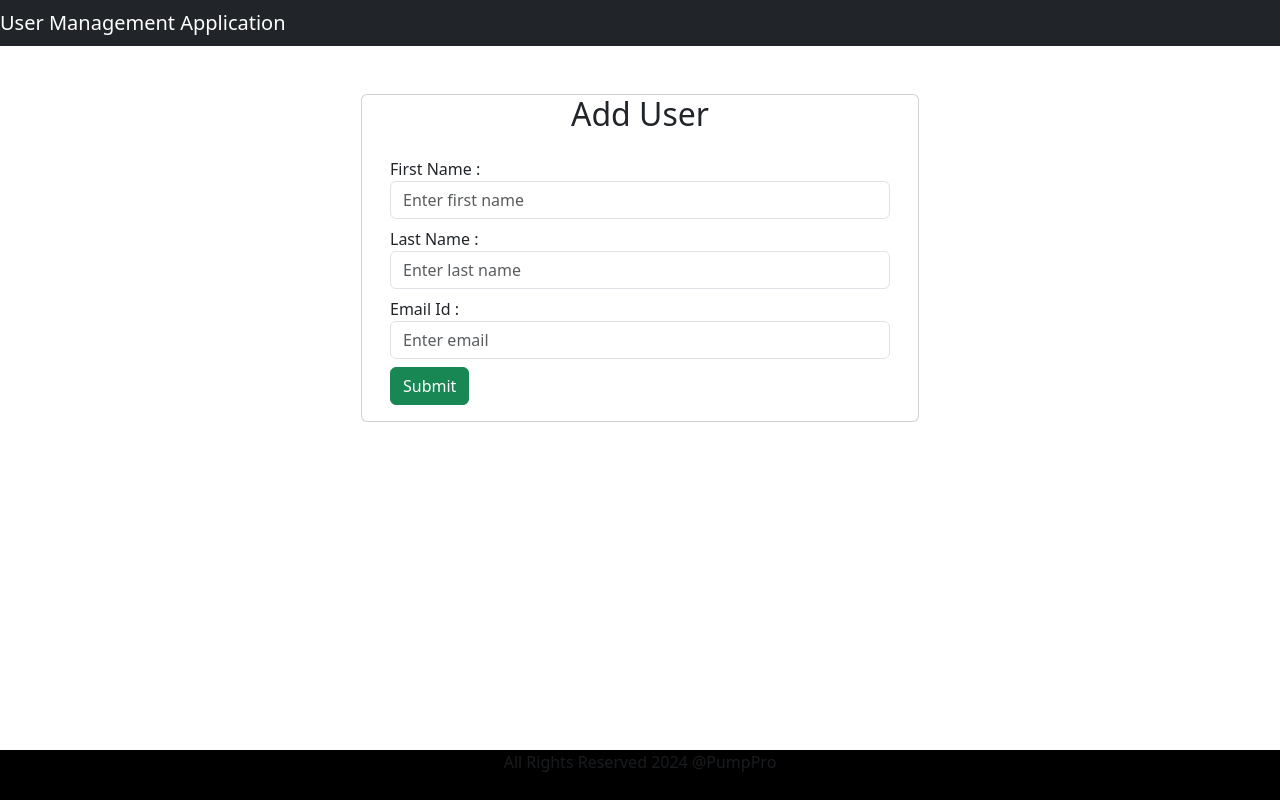
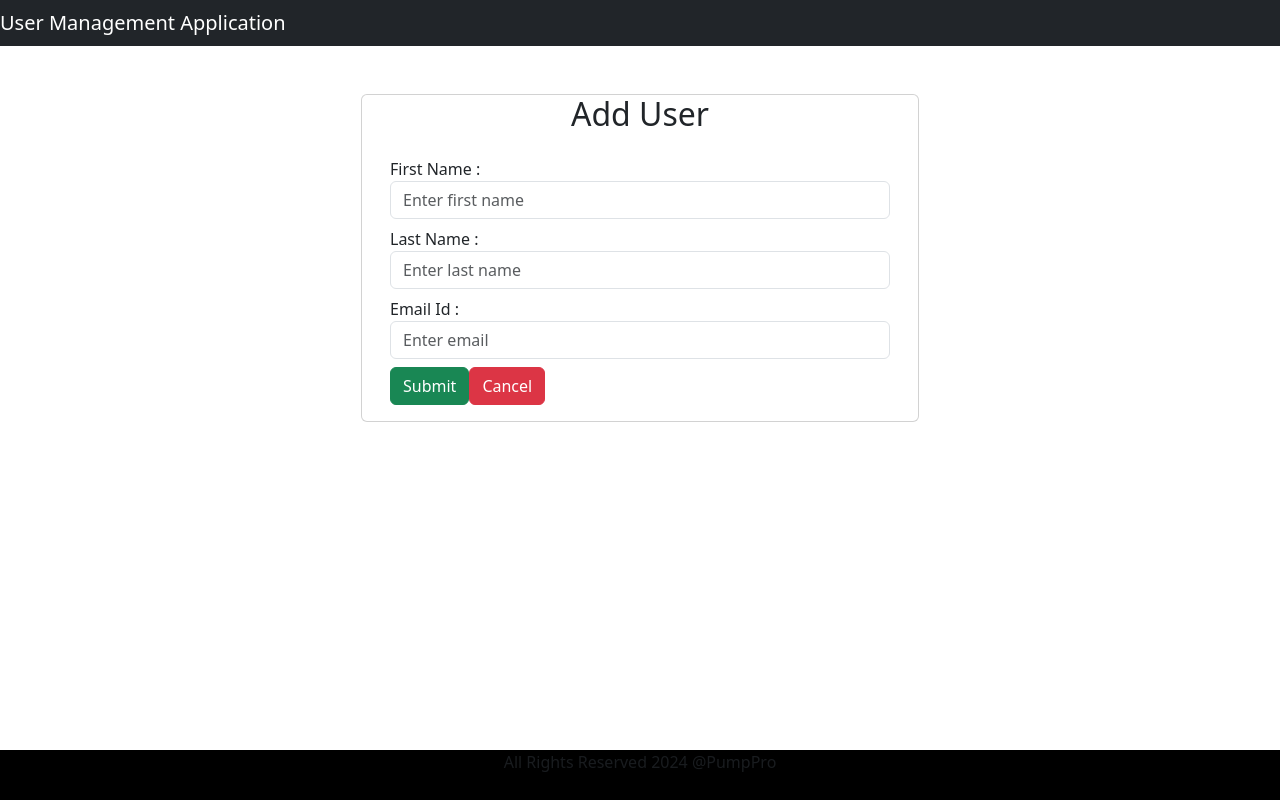
Before and after one commit to wcepress4/PumpPro, a React (Create React App) app in the folder pump-pro/: page /add-user in a window 1280 px wide. Built offline with nearby package versions, Linux system fonts and the light colour scheme.

Commit message:
link to cancel form

```diff
--- a/pump-pro/src/components/AddUserComponent.js
+++ b/pump-pro/src/components/AddUserComponent.js
@@ -1,5 +1,5 @@
 import React, {useState} from 'react'
-import {useNavigate} from 'react-router-dom';
+import {Link, useNavigate} from 'react-router-dom';
 import UserService from '../services/UserService'
 
 const AddUserComponent = () => {
@@ -71,6 +71,7 @@ const AddUserComponent = () => {
                                 </div>
 
                                 <button className='btn btn-success' onClick={(e) => saveUser(e)}>Submit</button>
+                                <Link to="/users" className='btn btn-danger'> Cancel </Link>
 
                             </form>
                         </div>
```
